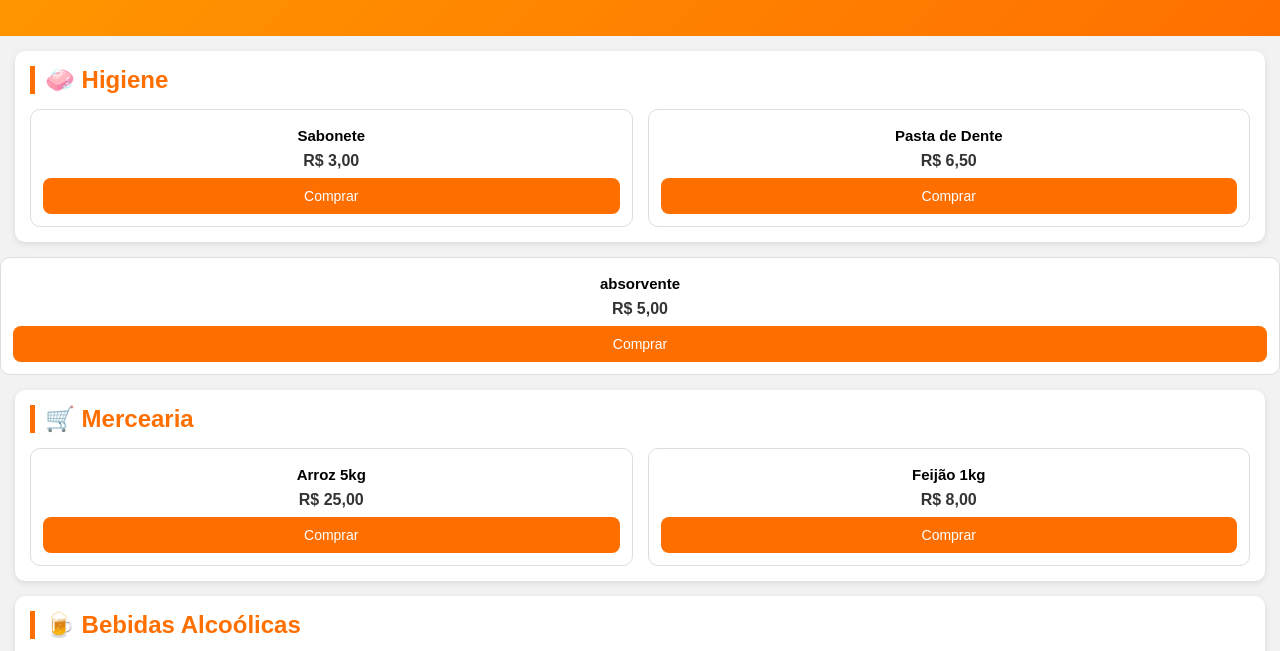
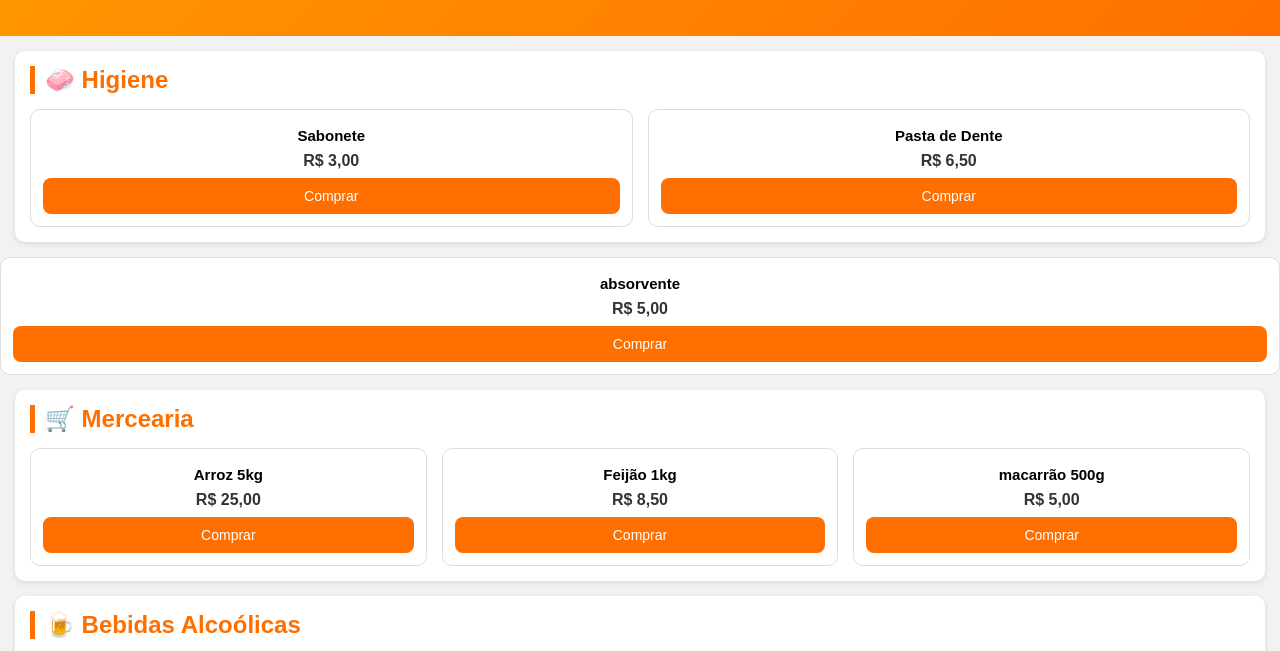
Before and after one commit to merceariamista-design/Site-mercearia-pereira-, a plain HTML site: page index.html in a window 1280 px wide. Shown: the part 83-734 px from the top of the page. Drawn offline with Linux system fonts and the light colour scheme.

Commit message:
Update index.html

```diff
--- a/index.html
+++ b/index.html
@@ -143,8 +143,14 @@ footer{
 
     <div class="produto">
       <h3>Feijão 1kg</h3>
-      <div class="preco">R$ 8,00</div>
-      <button class="btn" onclick="comprar('Feijão 1kg - R$ 8,00')">Comprar</button>
+      <div class="preco">R$ 8,50</div>
+      <button class="btn" onclick="comprar('Feijão 1kg - R$ 8,50')">Comprar</button>
+    </div>
+
+    <div class="produto">
+      <h3>macarrão 500g</h3>
+      <div class="preco">R$ 5,00</div>
+      <button class="btn" onclick="comprar('Feijão 1kg - R$ 5,00')">Comprar</button>
     </div>
   </div>
 </section>
```
